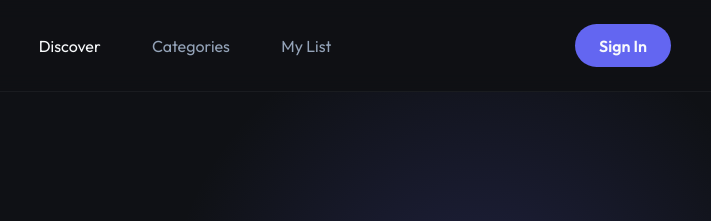
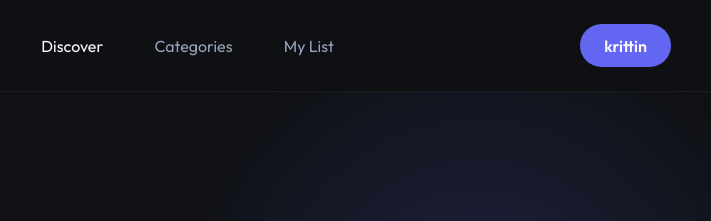
Before and after one commit to 99Uz/cicd-lab, a website: page public/index.html in a window 1280 px wide. Shown: the top 221 px of the page, 545-1256 px from the left. Drawn offline with Linux system fonts and the light colour scheme; no server answers.

Commit message:
edit index.js

```diff
--- a/public/index.html
+++ b/public/index.html
@@ -15,7 +15,7 @@
             <a href="#">Categories</a>
             <a href="#">My List</a>
         </div>
-        <div class="profile-btn">Sign In</div>
+        <div class="profile-btn">krittin</div>
     </nav>
 
     <header class="hero">
```
